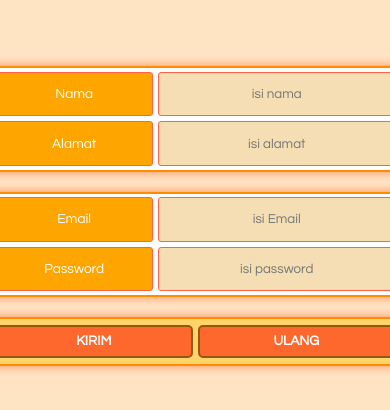
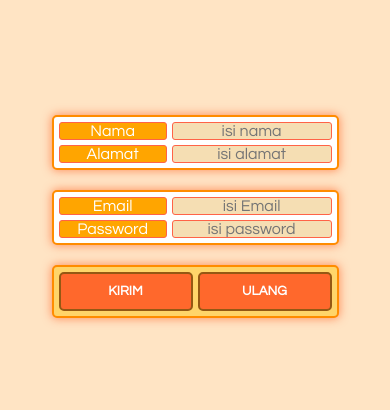
Before and after one commit to 4DYDD/HTML, a plain HTML site: page kerja--kelompok/index.html in a window 390 px wide. Shown: the part 206-616 px from the top of the page. Drawn offline with Linux system fonts and the light colour scheme.

Commit message:
semoga responsive

```diff
--- a/kerja--kelompok/style.css
+++ b/kerja--kelompok/style.css
@@ -23,8 +23,8 @@ body {
     justify-content: center;
     align-items: center;
 
-    width: 400px;
-    padding: 1vmin;
+    width: 70vmin;
+    padding: 5px;
 
     border: 2px solid rgb(255, 140, 0);
     border-radius: 5px;
@@ -43,8 +43,8 @@ body {
     justify-content: space-between;
     align-items: center;
 
-    width: 400px;
-    height: 35px;
+    width: 70vmin;
+
     padding: 5px;
 
     border: 2px solid rgb(255, 140, 0);
@@ -61,6 +61,7 @@ body {
 .card--dua,
 .card--tiga,
 .card--empat {
+    position: relative;
     display: flex;
     justify-content: space-evenly;
     align-items: center;
@@ -80,14 +81,13 @@ body {
     border: 1.5px solid tomato;
     border-radius: 3px;
 
-    font-size: 85%;
+    width: 30%;
 
     display: flex;
     justify-content: center;
     align-items: center;
 
-    width: 40%;
-    height: 5vmax;
+    flex-grow: 0.5;
 }
 
 .card--satu .input--nama,
@@ -98,23 +98,25 @@ body {
     border: 1.5px solid tomato;
     border-radius: 3px;
 
+    width: 40%;
+    font-size: 16px;
+
     font-family: Century Gothic;
     text-align: center;
 
-    width: 60%;
-    height: 5vmax;
+    flex-grow: 1;
 }
 
 
 .tombol--kirim,
 .tombol--ulang {
+    position: relative;
     color: white;
     background-color: rgb(255, 104, 44);
     border: 2px solid rgb(149, 88, 19);
     border-radius: 5px;
 
     font-family: Century Gothic;
-    font-size: 85%;
     font-weight: 600;
 
     display: flex;
@@ -122,5 +124,5 @@ body {
     align-items: center;
 
     width: 50%;
-    height: 95%
+    height: 10vmin;
 }
```
